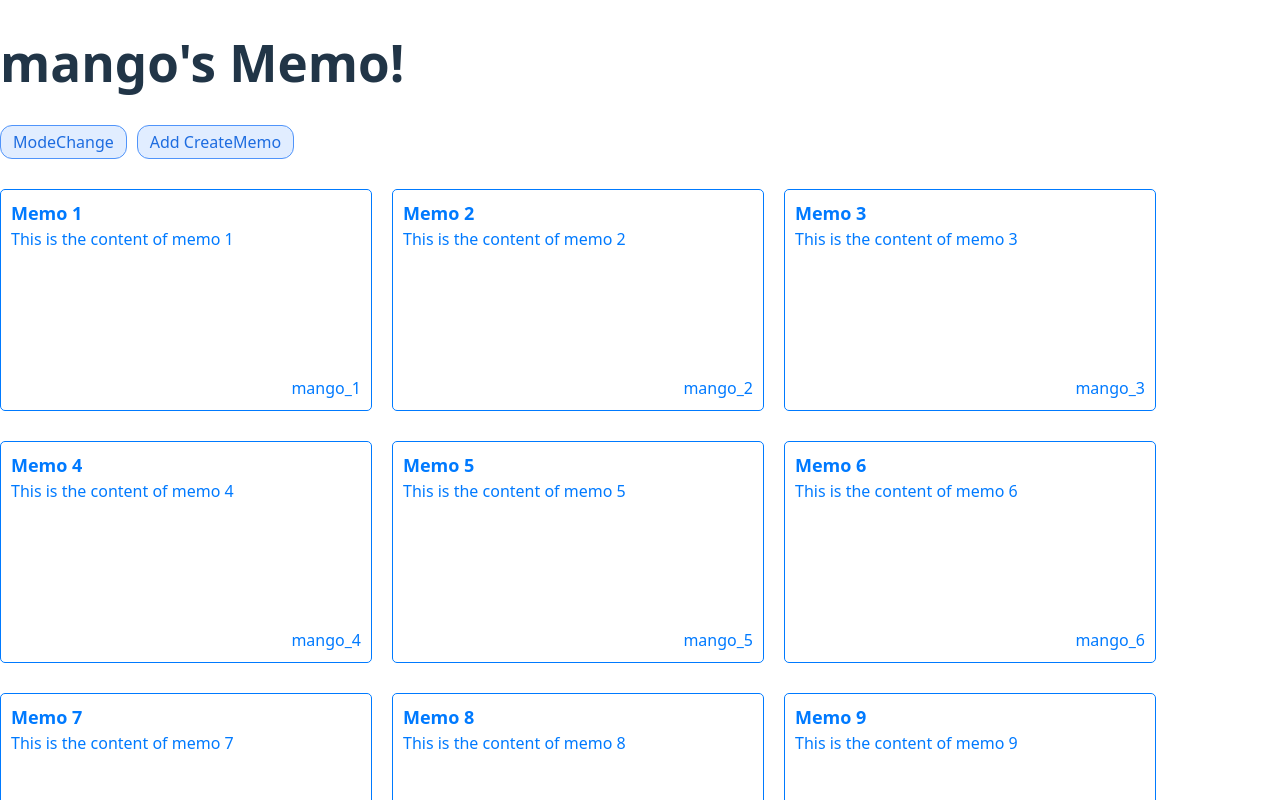
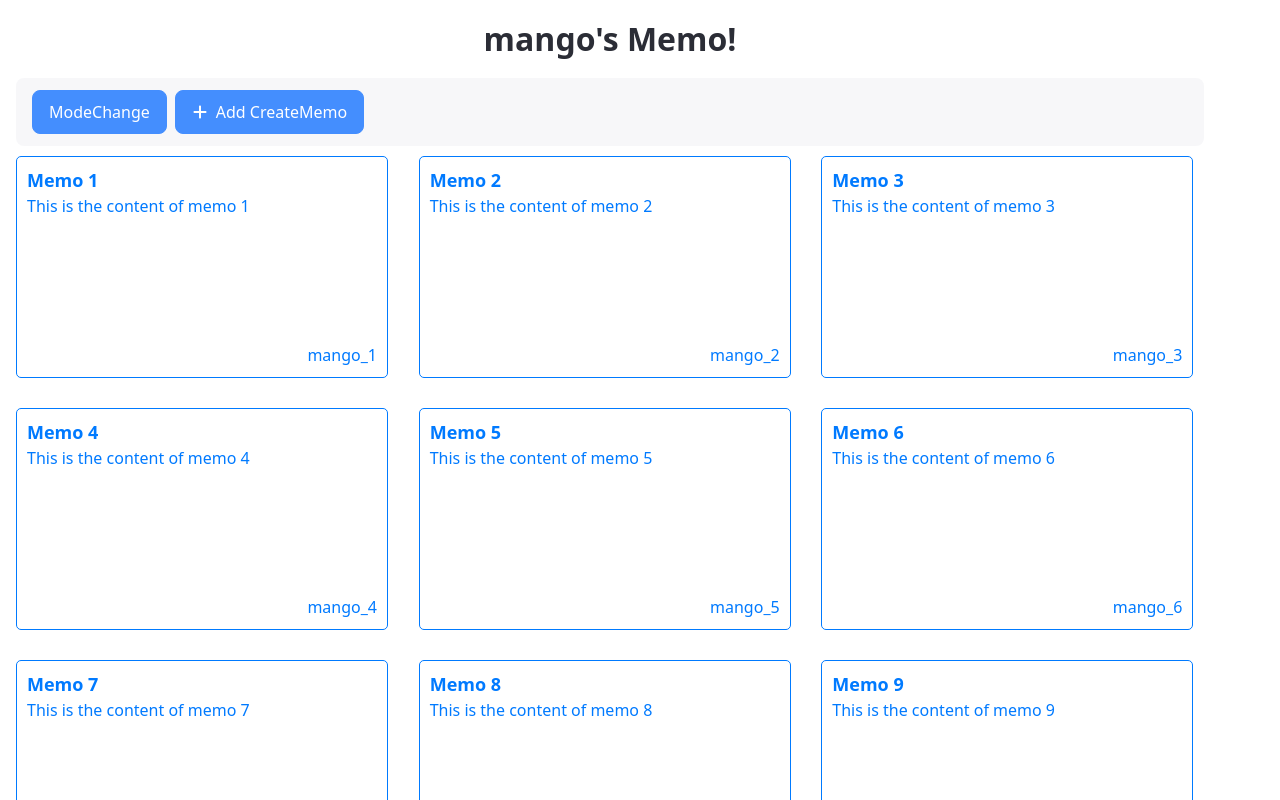
Before and after one commit to MJZ-Templates/custom-memo-app, a React (Vite) app in the folder front/: page /memo in a window 1280 px wide. Shown: the top 800 px of the page. Built offline with nearby package versions, Linux system fonts and the light colour scheme.

Commit message:
style: 레이아웃 일부 변경

```diff
--- a/front/package.json
+++ b/front/package.json
@@ -15,6 +15,7 @@
     "axios": "^1.8.4",
     "react": "^19.0.0",
     "react-dom": "^19.0.0",
+    "react-icons": "^5.5.0",
     "react-router-dom": "^7.4.0",
     "zustand": "^5.0.3"
   },
--- a/front/src/components/Button.jsx
+++ b/front/src/components/Button.jsx
@@ -5,13 +5,17 @@ const Button = ({ onClick, children }) => {
 };
 
 const StyledButton = styled.button`
-  padding: 5px 12px;
-  background-color: #448efe29;
-  color: #1d6ce0;
-  border: 1px solid #5094fa;
-  border-radius: 12px;
+  display: flex;
+  justify-content: center;
+  align-items: center;
+  padding: 10px 16px;
+  background-color: #448efe;
+  border: 1px solid #448efe;
+  border-radius: 8px;
+  color: #ffffff;
   cursor: pointer;
   font-weight: 500;
+  gap: 8px;
 `;
 
 export default Button;
--- a/front/src/components/MemoList.jsx
+++ b/front/src/components/MemoList.jsx
@@ -20,10 +20,9 @@ const Container = styled.div`
   display: grid;
   grid-template-columns: repeat(3, 1fr);
   gap: 20px;
-  max-width: 1200px;
   margin: 0 auto;
-  height: 80vh;
   overflow-y: auto;
+  width: 100%;
 `;
 
 export default MemoList;
--- a/front/src/pages/MemoListPage.jsx
+++ b/front/src/pages/MemoListPage.jsx
@@ -6,6 +6,7 @@ import MemoList from "../components/MemoList.jsx";
 import useModal from "../hooks/useModal.jsx";
 import MemoForm from "../components/MemoForm.jsx";
 import memoStore from "../store/memoStore.jsx";
+import { FaPlus } from "react-icons/fa6";
 
 const MemoListPage = () => {
   const { user } = userStore();
@@ -14,13 +15,16 @@ const MemoListPage = () => {
   const { isModalOpen, openModal, closeModal } = useModal();
 
   return (
-    <div>
-      <h1>{user.name}'s Memo!</h1>
+    <MemoListPageContainer>
+      <PageTitle>{user.name}'s Memo!</PageTitle>
 
-      <StyledButtons>
+      <ButtonContainer>
         <Button onClick={toggle}>ModeChange</Button>
-        <Button onClick={openModal}>Add CreateMemo</Button>
-      </StyledButtons>
+        <Button onClick={openModal}>
+          <FaPlus />
+          Add CreateMemo
+        </Button>
+      </ButtonContainer>
 
       <MemoList />
 
@@ -32,17 +36,36 @@ const MemoListPage = () => {
           </ModalContent>
         </ModalOverlay>
       )}
-    </div>
+    </MemoListPageContainer>
   );
 };
 
-const StyledButtons = styled.div`
+const MemoListPageContainer = styled.div`
   display: flex;
-  flex-direction: row;
-  gap: 10px;
+  flex-direction: column;
+  align-items: center;
+  width: 100%;
+  max-width: 1280px;
+  margin: 0 auto;
+  padding: 0 16px;
+`;
+
+const PageTitle = styled.h1`
+  color: #2b2d36;
+  font-size: 32px;
+  font-weight: 700;
+`;
+
+const ButtonContainer = styled.div`
+  display: flex;
   justify-content: flex-start;
-  margin-top: 15px;
-  margin-bottom: 20px;
+  width: 100%;
+  max-width: 1280px;
+  background-color: #cdced629;
+  padding: 12px 16px;
+  box-sizing: border-box;
+  border-radius: 8px;
+  gap: 8px;
 `;
 
 const ModalOverlay = styled.div`
```
Also changed, not shown: 1 other file (tests, documents, lock files or other folders).
